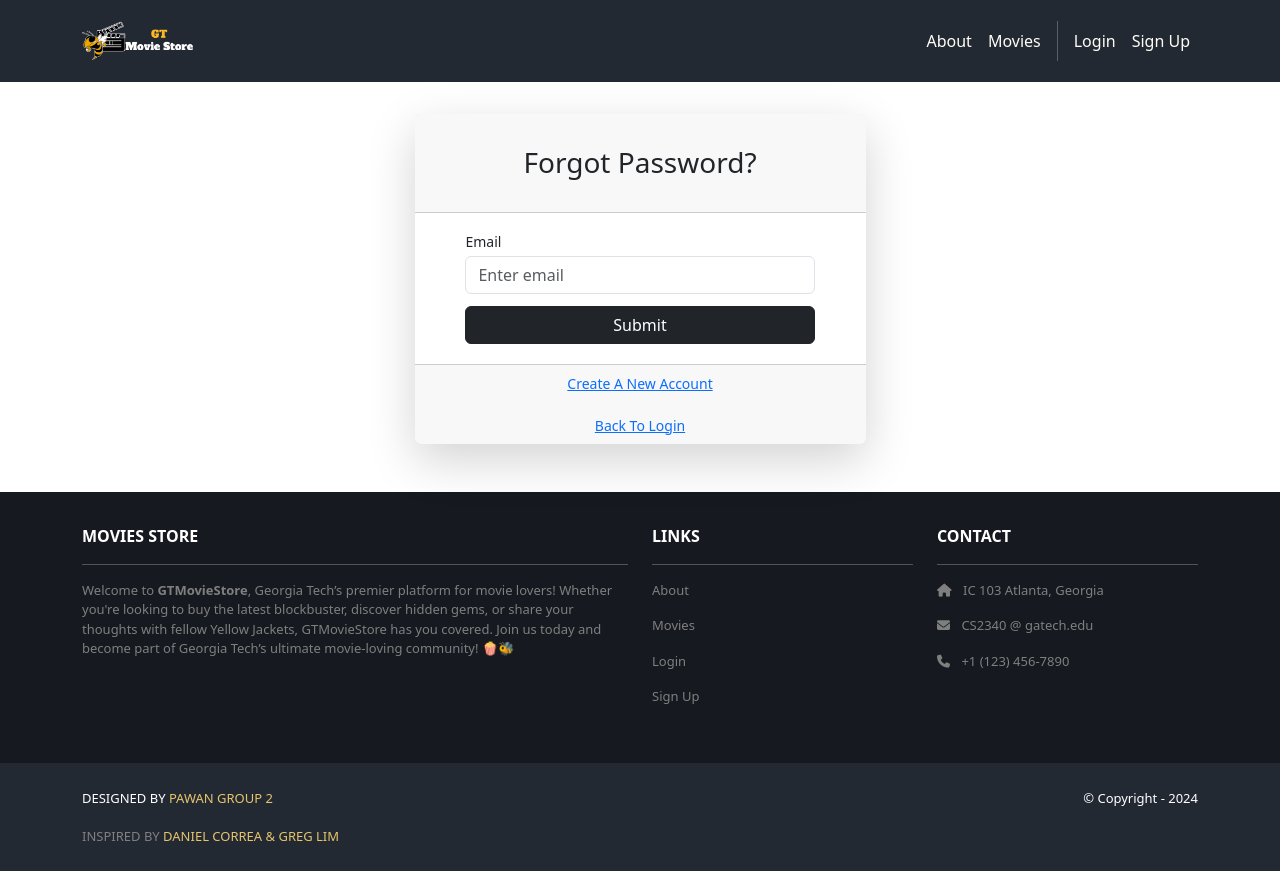
After one commit to 2340-CS/GT-Movies, a Django app: page /accounts/password-reset/ in a window 1280 px wide. The commit adds this page. Run offline with Django 4.2, Linux system fonts and the light colour scheme; some libraries are stand-ins or nearby versions.

Commit message:
Added password reset and email to user model

```diff
--- a/gtmovies/accounts/templates/accounts/login.html
+++ b/gtmovies/accounts/templates/accounts/login.html
@@ -34,6 +34,9 @@
                   class="btn bg-dark text-white">Login
                 </button>
               </div>
+              <div class="text-center" style="margin-top: 10px">
+                <a href="{% url 'accounts.password_reset' %}"><i>Forgot Password?</i></a>
+              </div>
             </form>
           </div>
         </div>
--- /dev/null
+++ b/gtmovies/accounts/templates/accounts/password_reset.html
@@ -0,0 +1,59 @@
+{% extends "base.html" %}
+{% block content %}
+    <div class="form-content my-3 p-3">
+        <div class="container">
+            <div class="row justify-content-center">
+                <div class="col-lg-5">
+                    <div class="card shadow-lg border-0 rounded-lg mt-0 mb-3">
+                        <div class="card-header justify-content-center">
+                            <div id="error_div"></div>
+                          <h3 class="font-weight-light my-4 text-center">Forgot Password?</h3>
+                        </div>
+                        {% if form.errors %}
+                            <div class="alert alert-danger alert-dismissible" role="alert">
+                                <div id="form_errors">
+                                    {% for key, value in form.errors.items %}
+                                        <strong>{{ value }}</strong>
+                                    {% endfor %}
+                                </div>
+                                <button type="button" class="close" data-dismiss="alert" aria-label="Close">
+                                    <span aria-hidden="true">&times;</span>
+                                </button>
+                            </div>
+                        {% endif %}
+                        <div class="card-body">
+                            <form method="POST">
+                                {% csrf_token %}
+                                <div class="form-row">
+                                    <div class="col-md-10 offset-md-1">
+                                    <div class="form-group">
+                                      <label class="small mb-1" for="id_email">Email</label>
+                                        <input type="email" name="email"  class="form-control"
+                                               autocomplete="email" maxlength="254" required id="id_email"
+                                               placeholder="Enter email">
+                                    </div>
+                                </div>
+                            </div>
+                                <div class="form-row" style="margin-top: 12px">
+                                  <div class="col-md-10 offset-md-1">
+                                    <div class="form-group mt-0 mb-1">
+                                        <button type="submit" class="col-md-12 btn btn-dark">Submit
+                                        </button>
+                                    </div>
+                                 </div>
+                               </div>
+                            </form>
+                        </div>
+                        <div class="card-footer text-center">
+                            <div class="small">
+                                <a href="{% url 'accounts.signup' %}">Create A New Account</a><br><br>
+                                <a href="{% url 'accounts.login' %}">Back To Login</a><br>
+                            </div>
+                        </div>
+                    </div>
+                </div>
+            </div>
+        </div>
+
+  </div>
+{% endblock content %}
--- /dev/null
+++ b/gtmovies/accounts/templates/accounts/password_reset_subject.txt
@@ -0,0 +1 @@
+Django - Registration/Login App Password Reset
--- a/gtmovies/accounts/urls.py
+++ b/gtmovies/accounts/urls.py
@@ -1,9 +1,18 @@
 from django.urls import path
 from . import views
+from accounts.views import ResetPasswordView
+from django.contrib.auth import views as auth_views
+
 urlpatterns = [
     path('signup', views.signup, name='accounts.signup'),
     path('login/', views.login, name='accounts.login'),
     path('logout/', views.logout, name='accounts.logout'),
     path('orders/', views.orders, name='accounts.orders'),
-
+    path('password-reset/', ResetPasswordView.as_view(), name='accounts.password_reset'),
+    path('password-reset-confirm/<uidb64>/<token>/',
+         auth_views.PasswordResetConfirmView.as_view(template_name='accounts/password_reset_confirm.html'),
+         name='password_reset_confirm'),
+    path('password-reset-complete/',
+         auth_views.PasswordResetCompleteView.as_view(template_name='accounts/password_reset_complete.html'),
+         name='password_reset_complete'),
 ]
--- a/gtmovies/accounts/views.py
+++ b/gtmovies/accounts/views.py
@@ -5,6 +5,9 @@ from django.shortcuts import redirect
 from .forms import CustomUserCreationForm, CustomErrorList
 from django.contrib.auth.decorators import login_required
 from django.contrib.auth.models import User
+from django.urls import reverse_lazy
+from django.contrib.auth.views import PasswordResetView
+from django.contrib.messages.views import SuccessMessageMixin
 
 @login_required
 def logout(request):
@@ -49,3 +52,13 @@ def orders(request):
     template_data['title'] = 'Orders'
     template_data['orders'] = request.user.order_set.all()
     return render(request, 'accounts/orders.html', {'template_data': template_data})
+
+class ResetPasswordView(SuccessMessageMixin, PasswordResetView):
+    template_name = 'accounts/password_reset.html'
+    email_template_name = 'accounts/password_reset_email.html'
+    subject_template_name = 'accounts/password_reset_subject.txt'
+    success_message = "We've emailed you instructions for setting your password, " \
+                      "if an account exists with the email you entered. You should receive them shortly." \
+                      " If you don't receive an email, " \
+                      "please make sure you've entered the address you registered with, and check your spam folder."
+    success_url = reverse_lazy('home.index')
```
Also changed, not shown: gtmovies/accounts/forms.py (+11 -1 lines), gtmovies/accounts/templates/accounts/password_reset_complete.html (added, +14 -0 lines), gtmovies/accounts/templates/accounts/password_reset_confirm.html (added, +71 -0 lines), gtmovies/accounts/templates/accounts/password_reset_email.html (added, +12 -0 lines), gtmovies/gtmovies/settings.py (+7 -0 lines), gtmovies/db.sqlite3, 1 other file.
